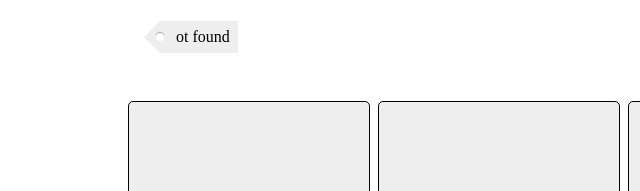
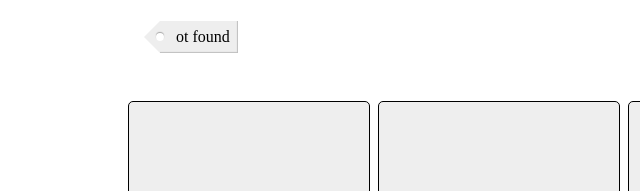
Before and after one commit to FND/col-deckr.original, a website: page index.html in a window 1280 px wide. Shown: the part 421-612 px from the top of the page, 0-640 px from the left. Drawn offline with Linux system fonts and the light colour scheme; no server answers.

Commit message:
updated assets

```diff
--- a/assets/bundle.css
+++ b/assets/bundle.css
@@ -38,6 +38,7 @@
   padding-right: 0.5em;
   line-height: 2em;
   text-align: right;
+  box-shadow: -1px -1px 1px rgba(0, 0, 0, 0.2) inset;
   background-color: #EEE; }
   .tags > li:before {
     content: "";
```
